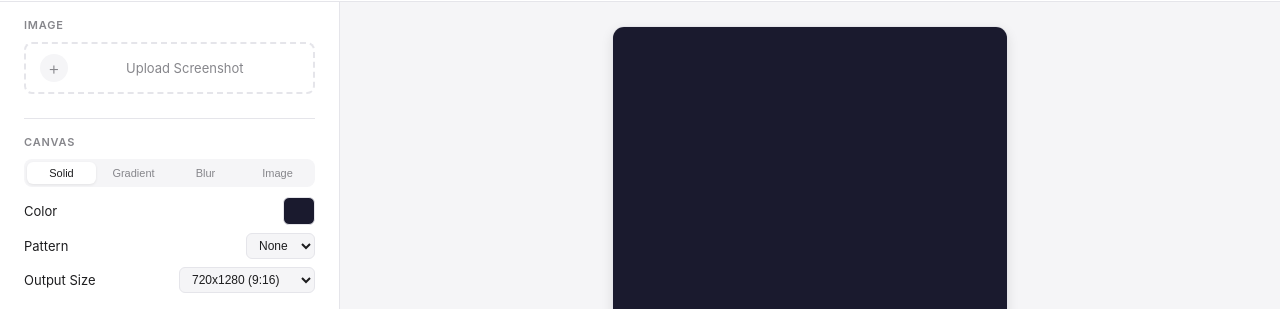
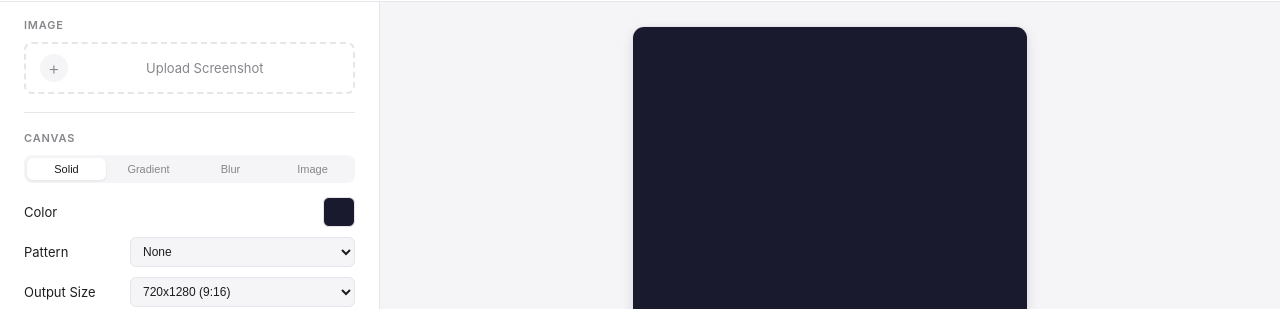
Before and after one commit to rubenstom/Webbies-App, a plain HTML site: page index.html in a window 1280 px wide. Shown: the part 46-355 px from the top of the page. Drawn offline with Linux system fonts and the light colour scheme.

Commit message:
Polish toolbar spacing: align dropdowns, even row heights, consistent gaps
Co-Authored-By: Claude Opus 4.6 <noreply@anthropic.com>

```diff
--- a/style.css
+++ b/style.css
@@ -79,7 +79,7 @@ body {
 
 /* ── Toolbar ── */
 .controls-panel {
-  width: 340px;
+  width: 380px;
   flex-shrink: 0;
   background: var(--surface);
   border-right: 1px solid var(--border);
@@ -112,7 +112,7 @@ body {
 }
 
 .control-group {
-  padding-bottom: 16px;
+  padding-bottom: 18px;
   border-bottom: 1px solid var(--border);
 }
 
@@ -122,7 +122,7 @@ body {
 }
 
 .control-group + .control-group {
-  padding-top: 16px;
+  padding-top: 18px;
 }
 
 .control-group h3 {
@@ -136,24 +136,30 @@ body {
 
 .control-group label {
   display: grid;
-  grid-template-columns: 80px 1fr auto;
+  grid-template-columns: 100px 1fr auto;
   align-items: center;
   font-size: 13px;
-  margin-bottom: 8px;
+  margin-bottom: 10px;
   gap: 6px;
   white-space: nowrap;
+  min-height: 30px;
+}
+
+.control-group label:last-child {
+  margin-bottom: 0;
 }
 
 .control-group select {
   font-size: 12px;
-  padding: 4px 8px;
+  padding: 6px 8px;
   border: 1px solid var(--border);
   border-radius: 6px;
   background: var(--bg);
   color: var(--text);
   cursor: pointer;
+  width: 100%;
   min-width: 0;
-  max-width: 150px;
+  height: 30px;
 }
 
 input[type="range"] {
@@ -172,20 +178,16 @@ input[type="range"] {
   flex-shrink: 0;
 }
 
-/* Labels with only text + select (no slider) span 2 cols for select */
+/* Labels with only text + select or swatch (no slider) use 2 cols */
 .control-group label:has(select):not(:has(input[type="range"])) {
-  grid-template-columns: 80px 1fr;
+  grid-template-columns: 100px 1fr;
 }
 
 .control-group label:has(.color-swatch):not(:has(input[type="range"])) {
-  grid-template-columns: 80px 1fr;
+  grid-template-columns: 100px 1fr;
 }
 
 .control-group label:has(.color-swatch) .color-swatch {
-  justify-self: end;
-}
-
-.control-group label:has(select) select {
   justify-self: end;
 }
 
@@ -226,7 +228,7 @@ input[type="range"] {
 .bg-type-tabs {
   display: flex;
   gap: 3px;
-  margin-bottom: 10px;
+  margin-bottom: 14px;
   background: var(--bg);
   border-radius: 8px;
   padding: 3px;
@@ -254,7 +256,8 @@ input[type="range"] {
 .bg-options {
   display: flex;
   flex-direction: column;
-  gap: 6px;
+  gap: 10px;
+  margin-bottom: 10px;
 }
 
 .sub-section {
@@ -411,15 +414,20 @@ input[type="range"] {
 
 .keyframe-editor label {
   display: grid;
-  grid-template-columns: 80px 1fr auto;
+  grid-template-columns: 100px 1fr auto;
   align-items: center;
   font-size: 13px;
-  margin-bottom: 6px;
+  margin-bottom: 10px;
   gap: 6px;
+  min-height: 30px;
+}
+
+.keyframe-editor label:last-child {
+  margin-bottom: 0;
 }
 
 .keyframe-editor label:has(select):not(:has(input[type="range"])) {
-  grid-template-columns: 80px 1fr;
+  grid-template-columns: 100px 1fr;
 }
 
 .keyframe-editor label:has(select) select {
@@ -432,6 +440,12 @@ input[type="range"] {
   border: 1px solid var(--border);
   border-radius: 6px;
   background: var(--bg);
+  width: 100%;
+  min-width: 0;
+}
+
+.keyframe-editor label:has(select):not(:has(input[type="range"])) {
+  grid-template-columns: 100px 1fr;
 }
 
 /* ── Canvas area: fills remaining space ── */
@@ -585,7 +599,7 @@ input[type="range"] {
 /* ── Color swatches ── */
 .color-swatch {
   width: 32px;
-  height: 28px;
+  height: 30px;
   border-radius: 6px;
   border: 1px solid var(--border);
   cursor: pointer;
```
